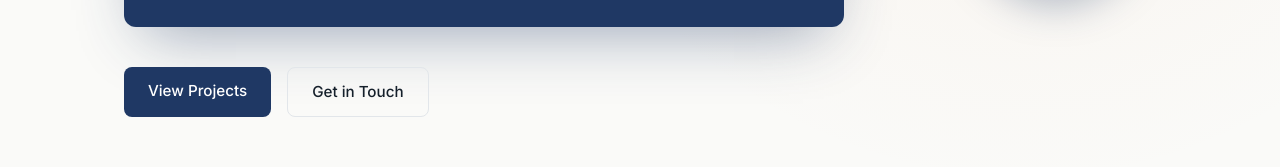
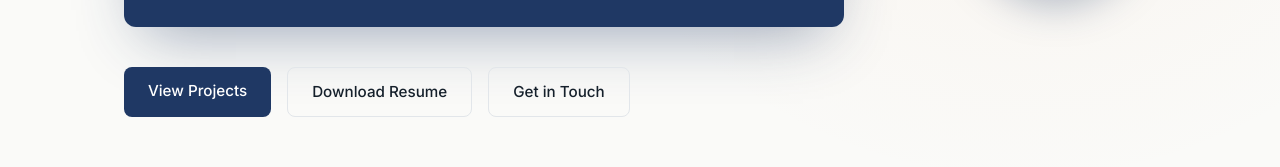
Before and after one commit to GVishnu17/portfolio, a React (Create React App) app: page / in a window 1280 px wide. Shown: the part 392-559 px from the top of the page. Built offline with nearby package versions, Linux system fonts and the light colour scheme; the HTML template or start-up script is replaced by a standard one.

Commit message:
Add resume download button

```diff
--- a/src/components/Hero.css
+++ b/src/components/Hero.css
@@ -128,6 +128,7 @@
 
 .hero__cta {
   display: flex;
+  flex-wrap: wrap;
   gap: 16px;
   margin-top: 40px;
 }
--- a/src/components/Hero.js
+++ b/src/components/Hero.js
@@ -61,6 +61,7 @@ export default function Hero() {
 
         <div className="hero__cta">
           <a href="#projects" className="btn btn--primary">View Projects</a>
+          <a href="/resume.pdf" download className="btn btn--ghost">Download Resume</a>
           <a href="#contact" className="btn btn--ghost">Get in Touch</a>
         </div>
 
```
